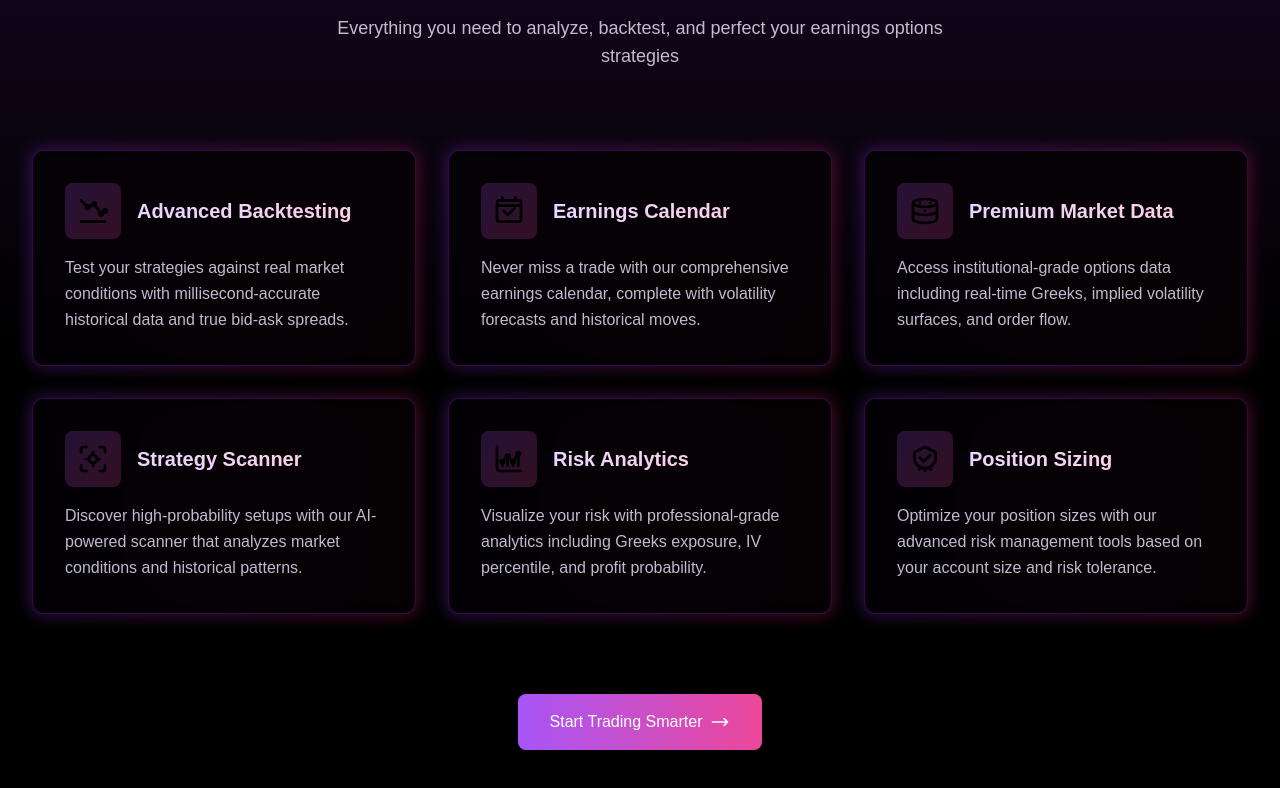
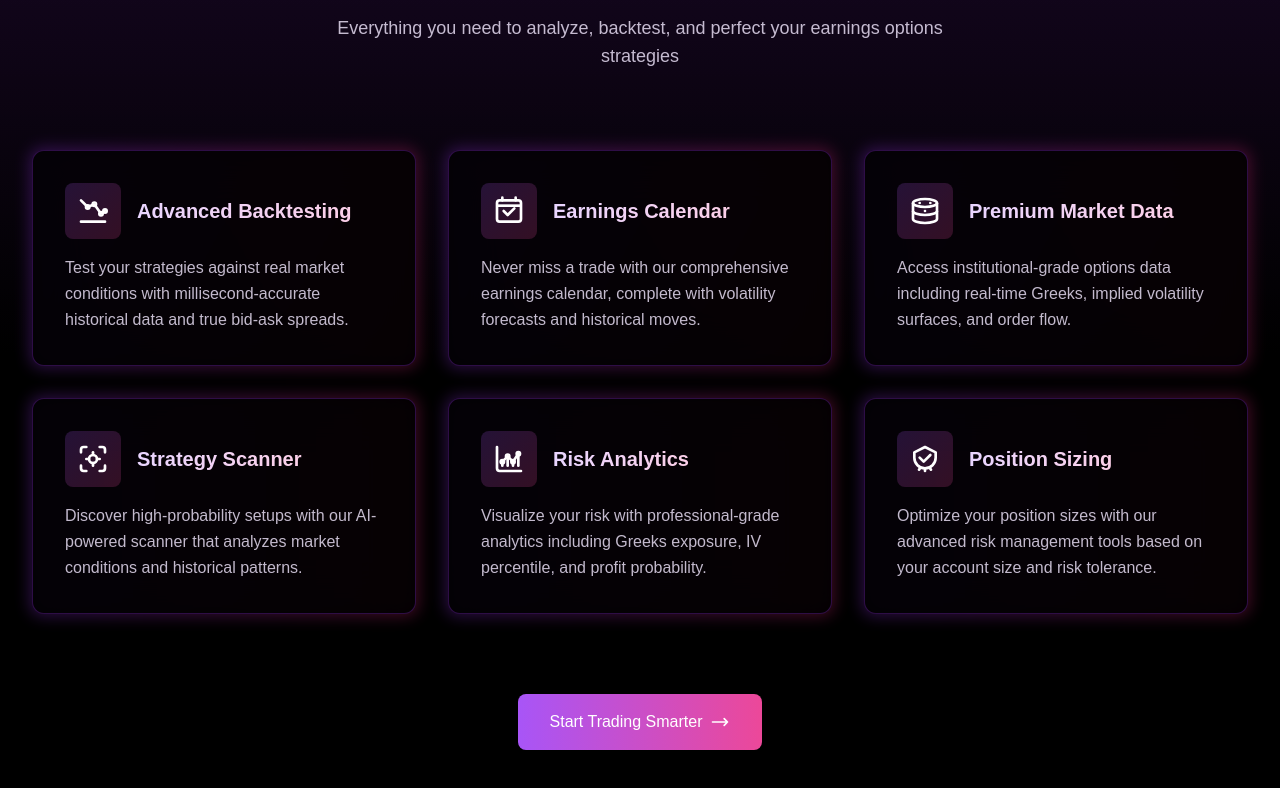
Before and after one commit to codify-org/website2025, a React (Vite) app: page / in a window 1280 px wide. Shown: the part 1097-1885 px from the top of the page. Built offline with nearby package versions, Linux system fonts and the light colour scheme.

Commit message:
Increase icon visibility with invert and brightness filters

```diff
--- a/src/components/FeaturesSection.jsx
+++ b/src/components/FeaturesSection.jsx
@@ -14,7 +14,12 @@ const FeatureCard = ({ icon: Icon, title, description }) => (
     <div className="relative flex flex-col h-full p-8 bg-black bg-opacity-90 backdrop-blur-xl rounded-xl border border-purple-900/50 transform hover:-translate-y-1 transition duration-300">
       <div className="flex items-center mb-4">
         <div className="p-3 bg-gradient-to-br from-purple-500/20 to-pink-500/20 rounded-lg">
-          <img src={Icon} alt={title} className="w-8 h-8 text-transparent bg-clip-text bg-gradient-to-r from-purple-400 to-pink-400" />
+          <img
+            src={Icon}
+            alt={title}
+            className="w-8 h-8 [filter:brightness(5)_saturate(0)] opacity-100 group-hover:opacity-90 transition-opacity"
+            style={{ filter: 'invert(1)' }}
+          />
         </div>
         <h3 className="ml-4 text-xl font-semibold bg-clip-text text-transparent bg-gradient-to-r from-purple-200 to-pink-200">
           {title}
```
